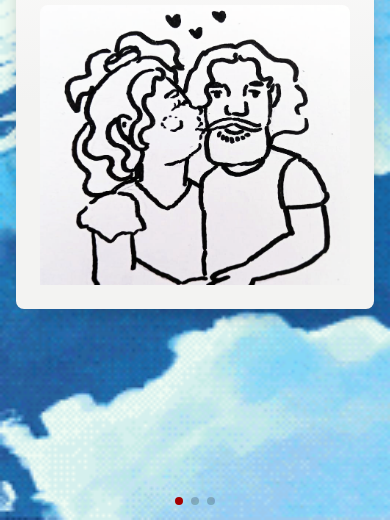
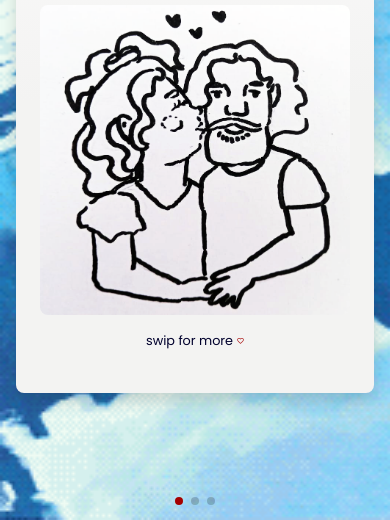
Before and after one commit to mpflo/to-metaleiro, a plain HTML site: page index.html in a window 390 px wide. Shown: the part 324-844 px from the top of the page. Drawn offline with nearby package versions, Linux system fonts and the light colour scheme; a web font is replaced by a local one.

Commit message:
wip: height de section

```diff
--- a/style.css
+++ b/style.css
@@ -13,7 +13,7 @@ main {
 
 main > section {
     background: linear-gradient(179deg, rgb(253 252 252) 0%, rgb(243 243 242) 50%), rgb(234 230 235) 100%;
-    height: 50%;
+    height: 90%;
 }
 
 h1 {
@@ -60,7 +60,7 @@ figcaption {
         line-height: 2rem;
     }
     main > section {
-
+        height: 70%;
     }
 
     .swiper-slide {
```
